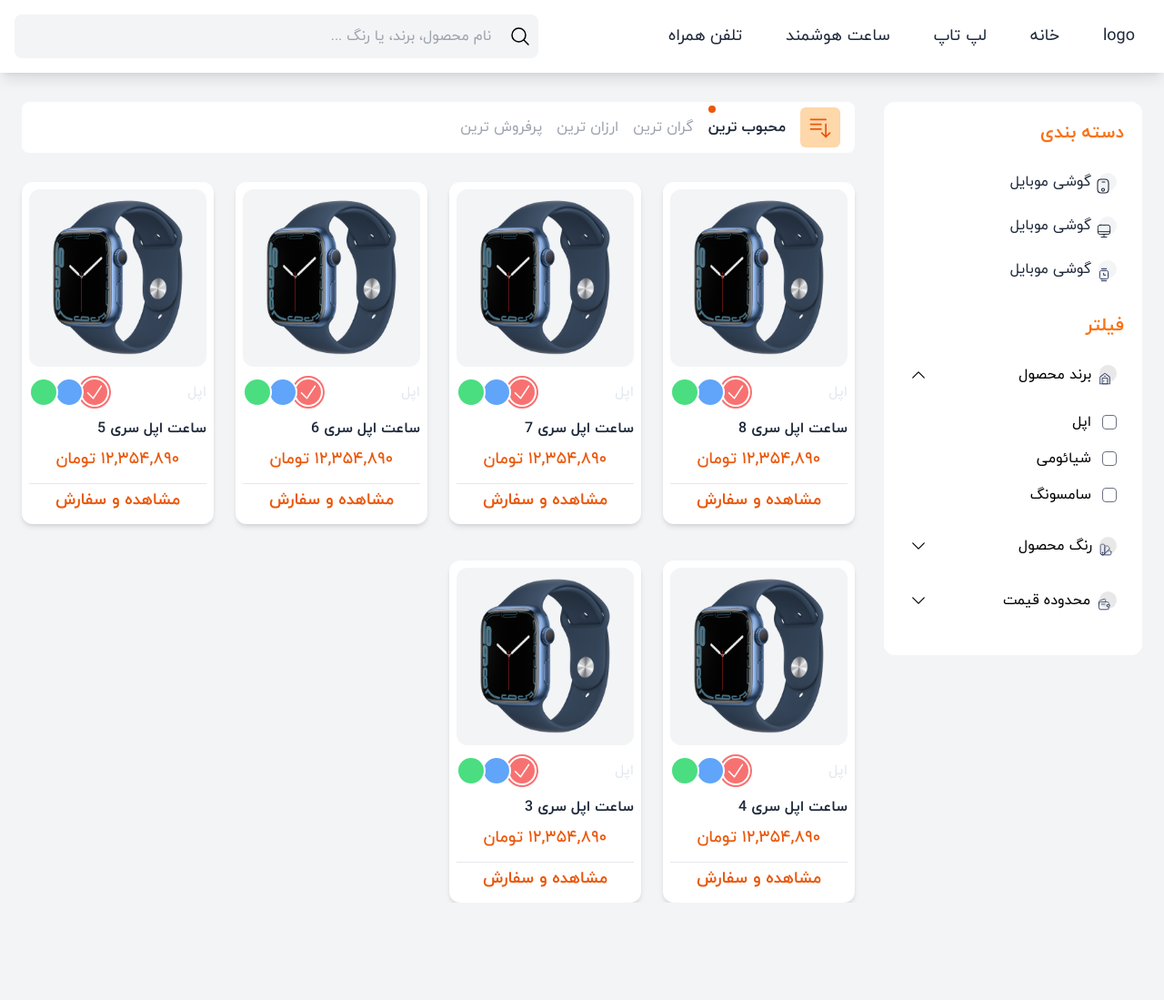
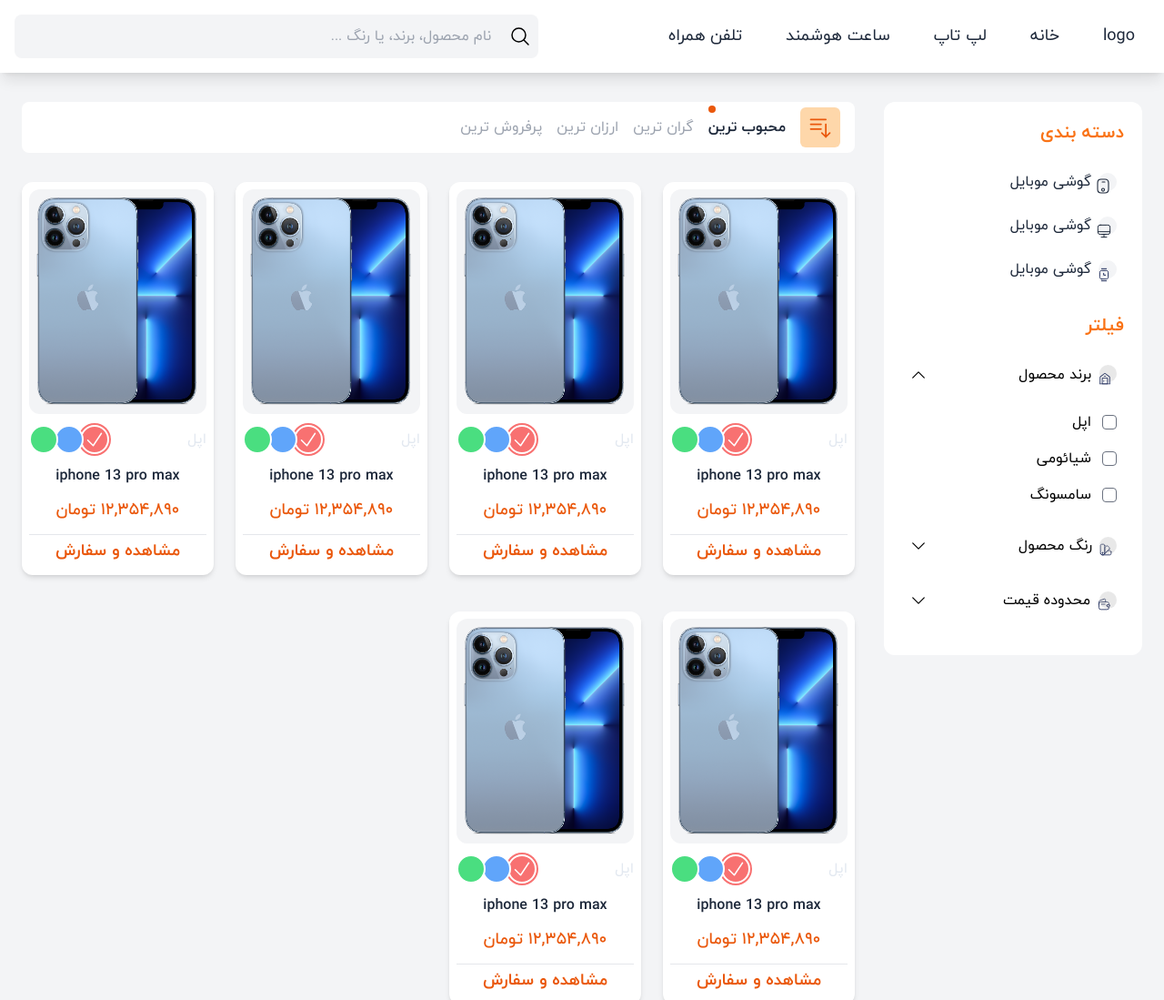
Before and after one commit to pouyasadeqii/Digitize-app-tailwind, a website: page public/index.html in a window 1280 px wide. Shown: the top 1099 px of the page at 91% size. Before the commit the page ends 992 px from the top, so only its background shows below. Drawn offline with nearby package versions, Linux system fonts and the light colour scheme.

Commit message:
some changes in index

```diff
--- a/public/index.html
+++ b/public/index.html
@@ -321,22 +321,22 @@
             <div
             x-data="{
                 products: [
-                {id:1 , title: 'ساعت اپل سری 8' , price: '۱۲,۳۵۴,۸۹۰ تومان'},
-                {id:2 , title: 'ساعت اپل سری 7' , price: '۱۲,۳۵۴,۸۹۰ تومان'},
-                {id:3 , title: 'ساعت اپل سری 6' , price: '۱۲,۳۵۴,۸۹۰ تومان'},
-                {id:4 , title: 'ساعت اپل سری 5' , price: '۱۲,۳۵۴,۸۹۰ تومان'},
-                {id:5 , title: 'ساعت اپل سری 4' , price: '۱۲,۳۵۴,۸۹۰ تومان'},
-                {id:6 , title: 'ساعت اپل سری 3' , price: '۱۲,۳۵۴,۸۹۰ تومان'},
+                {id:1 , title: 'iphone 13 pro max' , price: '۱۲,۳۵۴,۸۹۰ تومان'},
+                {id:2 , title: 'iphone 13 pro max' , price: '۱۲,۳۵۴,۸۹۰ تومان'},
+                {id:3 , title: 'iphone 13 pro max' , price: '۱۲,۳۵۴,۸۹۰ تومان'},
+                {id:4 , title: 'iphone 13 pro max' , price: '۱۲,۳۵۴,۸۹۰ تومان'},
+                {id:5 , title: 'iphone 13 pro max' , price: '۱۲,۳۵۴,۸۹۰ تومان'},
+                {id:6 , title: 'iphone 13 pro max' , price: '۱۲,۳۵۴,۸۹۰ تومان'},
                 ]
             }"
             class="grid gap-x-2 gap-y-8 grid-cols-2 px-4 md:px-0 lg:grid-cols-4 sm:gap-x-4 md:gap-x-6 md:gap-y-10">
                 <template x-for="product in products" :key="product.id">
                     <div class="bg-white rounded-xl p-2 shadow-md">
                         <div class="mb-3 bg-gray-100 rounded-xl p-2">
-                            <img src="../assets/images/apple-watch-7.png" alt="apple-watch">
+                            <img src="../assets/images/iphone-13.png" alt="apple-watch">
                         </div>
 
-                        <!-- Product desc -->
+                        <!-- color section -->
 
                         <div class="flex items-center justify-between w-full mb-3">
                             <span class="text-slate-200 text-sm md:text-base">اپل</span>
@@ -361,10 +361,10 @@
 
                         <!-- product title -->
 
-                        <div x-text="product.title" class="text-slate-800 font-bold mb-2 sm:text-base"></div>
+                        <div x-text="product.title" class="text-slate-800 font-bold mb-3 sm:text-base text-center"></div>
                         <div x-text="product.price" class="text-orange-600 font-medium sm:text-lg text-sm text-center mb-3"></div>
                         <hr/>
-                        <button class="w-full font-bold text-orange-600 py-1 md:text-lg">مشاهده و سفارش</button>
+                        <a href="./singleProduct.html" class="w-full text-center block font-bold text-orange-600 py-1 md:text-lg">مشاهده و سفارش</a>
                     </div>
                 </template>
 
```
Also changed, not shown: public/singleProduct.html (+5 -5 lines).
